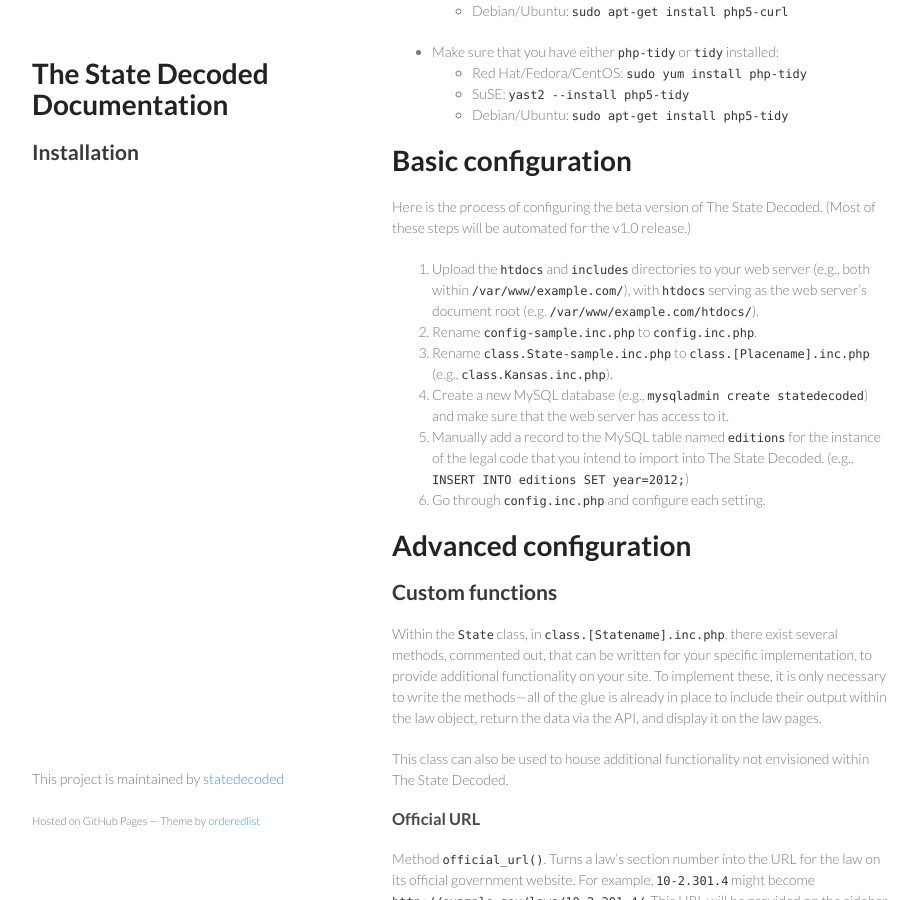
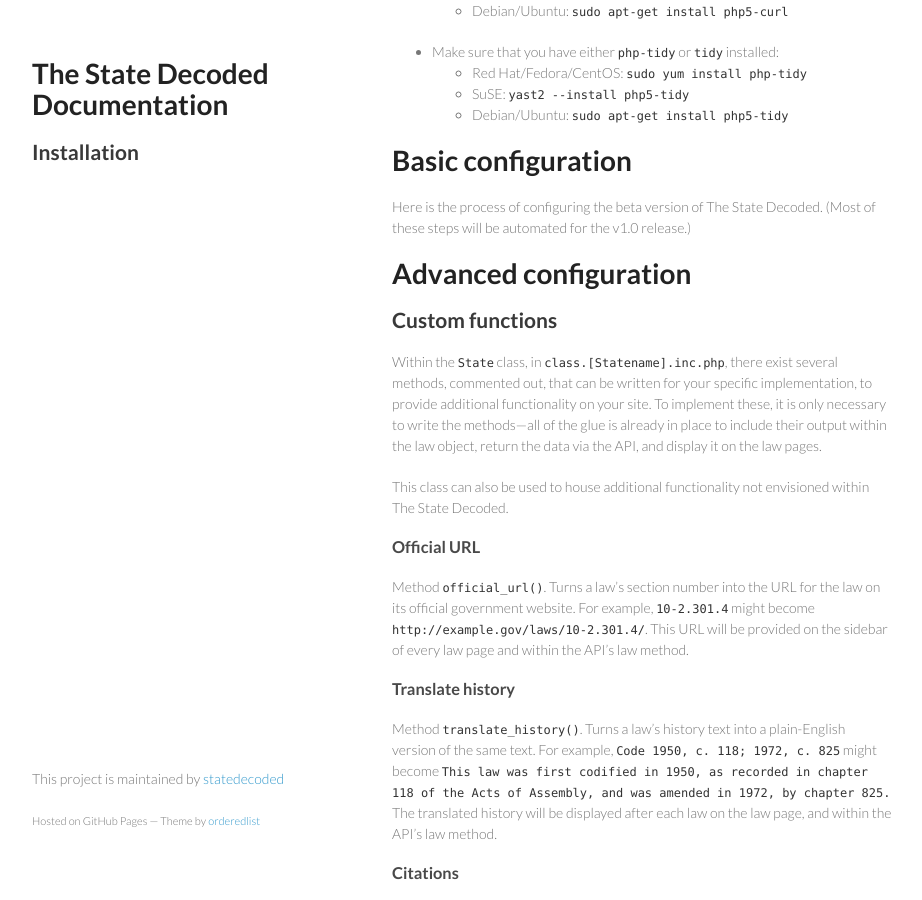
Before and after one commit to statedecoded/documentation, a Jekyll site: the page built from installation.md, in a window 1280 px wide and 900 px high, scrolled down 464 px. Shown: the whole window, without its empty margins (178-1100 px from the left). Built offline with Jekyll 4.4.1, drawn with Linux system fonts in a browser that asks for light colours.

Commit message:
Revert "Debugging Markdown"
This reverts commit f30a0ea3dae895a7a7aa052516c0fdd1568933da.

```diff
--- a/installation.md
+++ b/installation.md
@@ -25,13 +25,6 @@
 # Basic configuration
 
 Here is the process of configuring the beta version of The State Decoded. (Most of these steps will be automated for the v1.0 release.)
-
-1. Upload the `htdocs` and `includes` directories to your web server (e.g., both within `/var/www/example.com/`), with `htdocs` serving as the web server's document root (e.g. `/var/www/example.com/htdocs/`).
-1. Rename `config-sample.inc.php` to `config.inc.php`.
-1. Rename `class.State-sample.inc.php` to `class.[Placename].inc.php` (e.g., `class.Kansas.inc.php`).
-1. Create a new MySQL database (e.g., `mysqladmin create statedecoded`) and make sure that the web server has access to it.
-1. Manually add a record to the MySQL table named `editions` for the instance of the legal code that you intend to import into The State Decoded. (e.g., `INSERT INTO editions SET year=2012;`)
-1. Go through `config.inc.php` and configure each setting.
 
 
 
```
